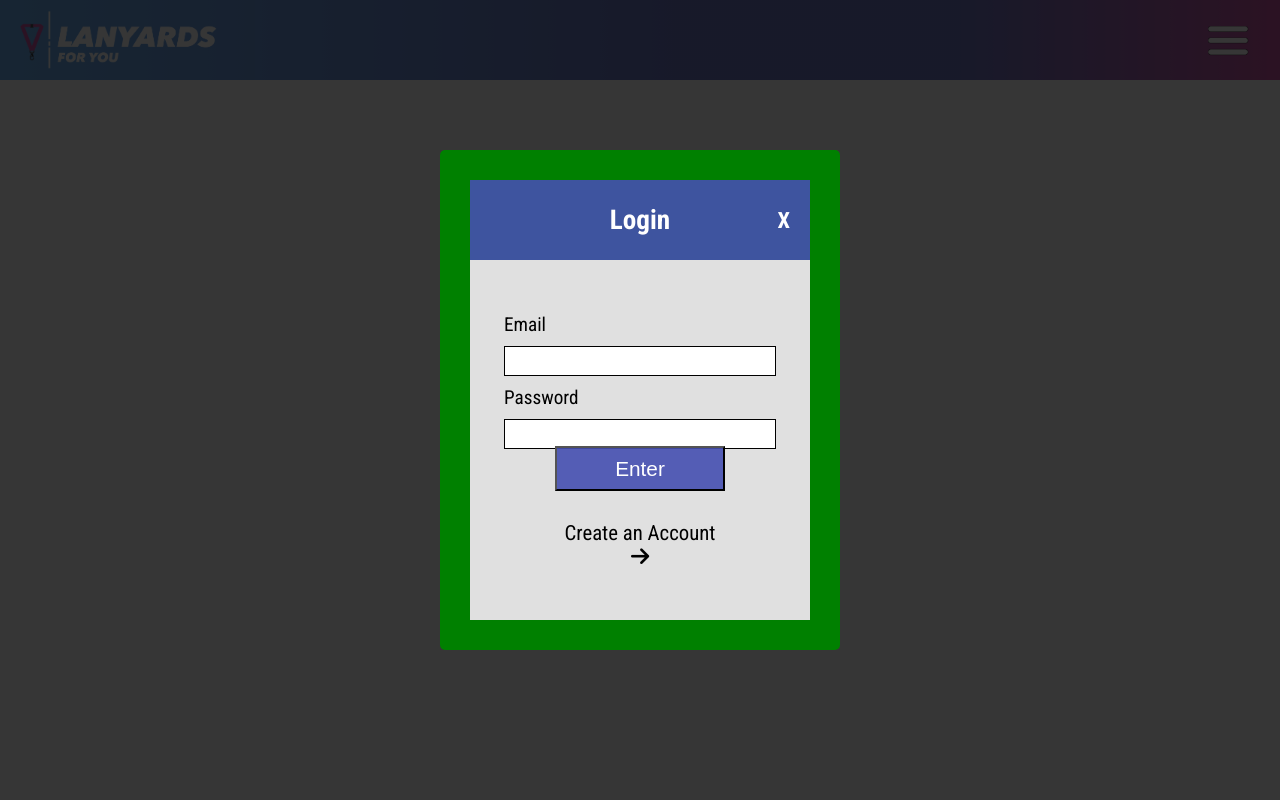
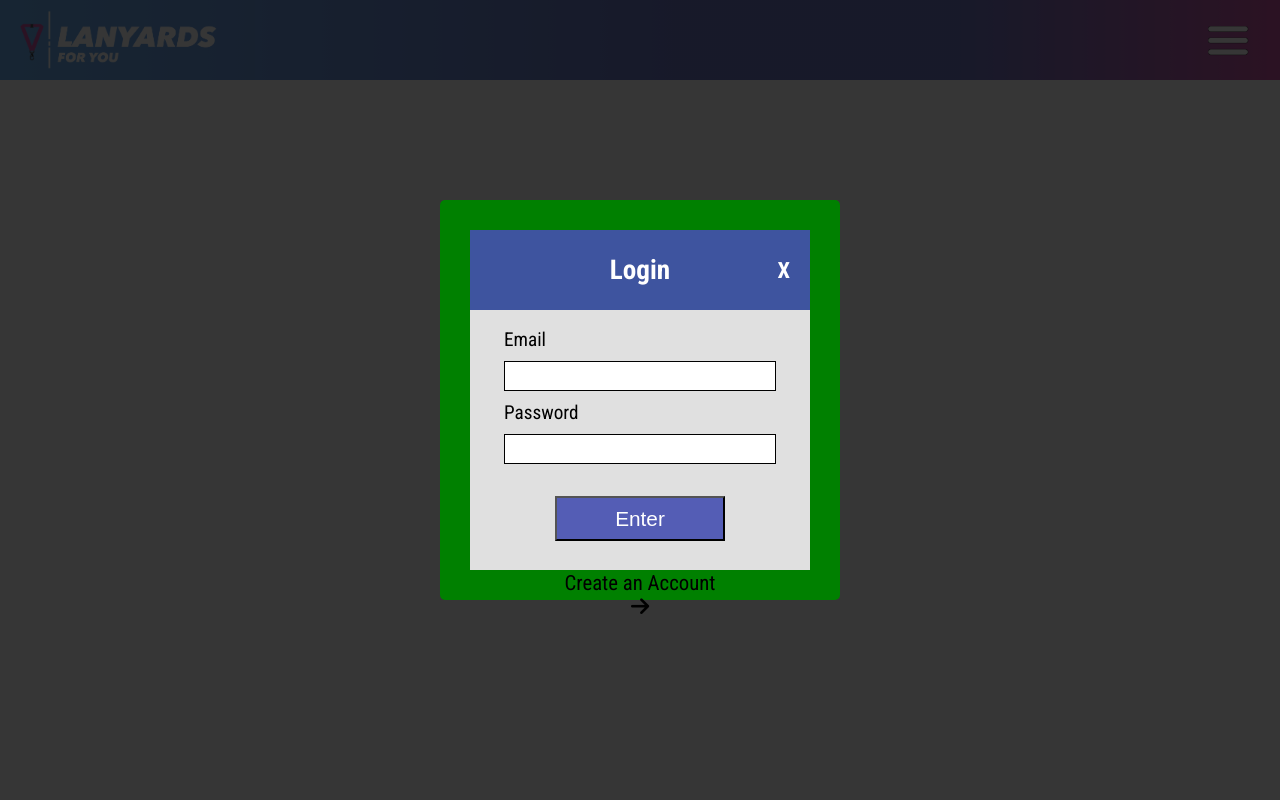
Before and after one commit to AdminPromoflow/LanyardsForYou, a PHP site: page /Pages/Index/index.php in a window 1280 px wide. Run offline with PHP 8.4, Linux system fonts and the light colour scheme; some libraries are stand-ins or nearby versions.

Commit message:
Update Login.php

```diff
--- a/Pages/General/Login/Login.php
+++ b/Pages/General/Login/Login.php
@@ -16,7 +16,7 @@
     position: relative;
     min-height: 400px;
     min-width: 300px;
-    height: 500px;
+    height: 400px;
     width: 400px;
     border-radius: 5px;
     padding: 30px;
```
